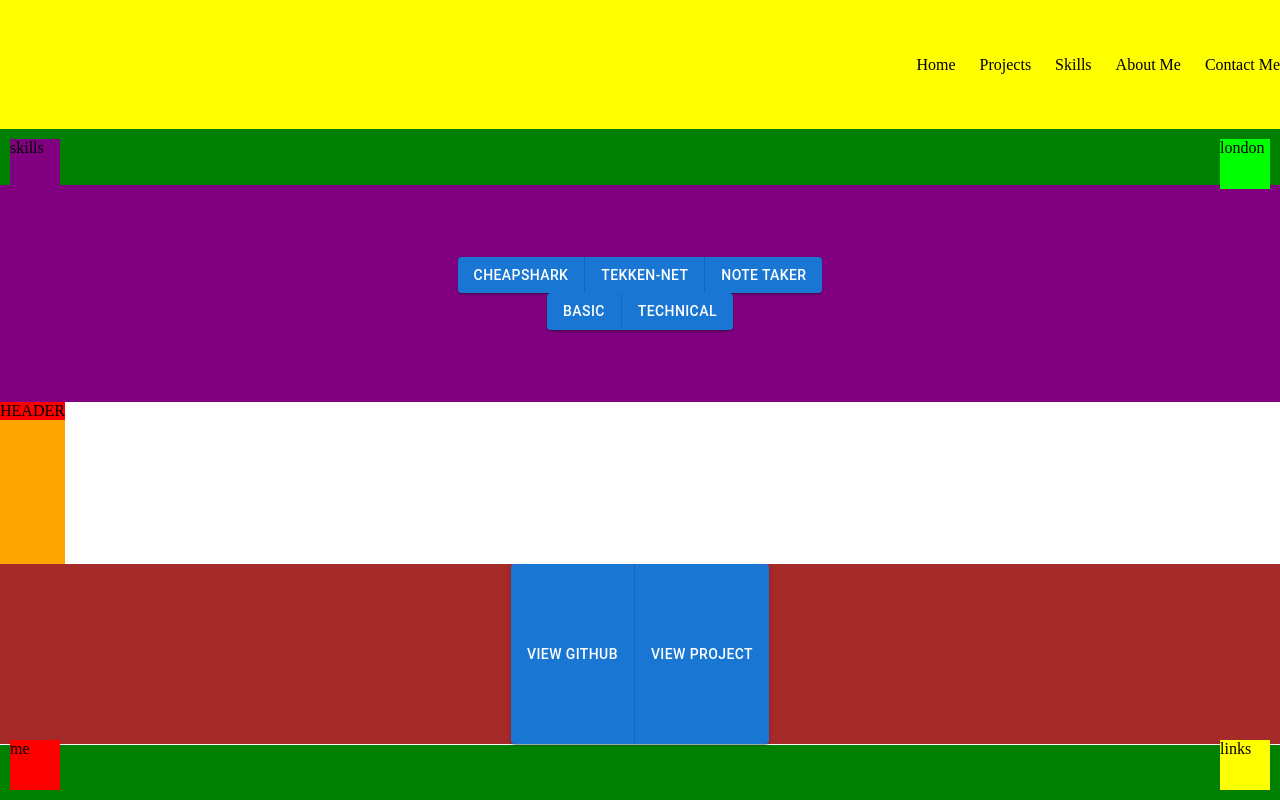
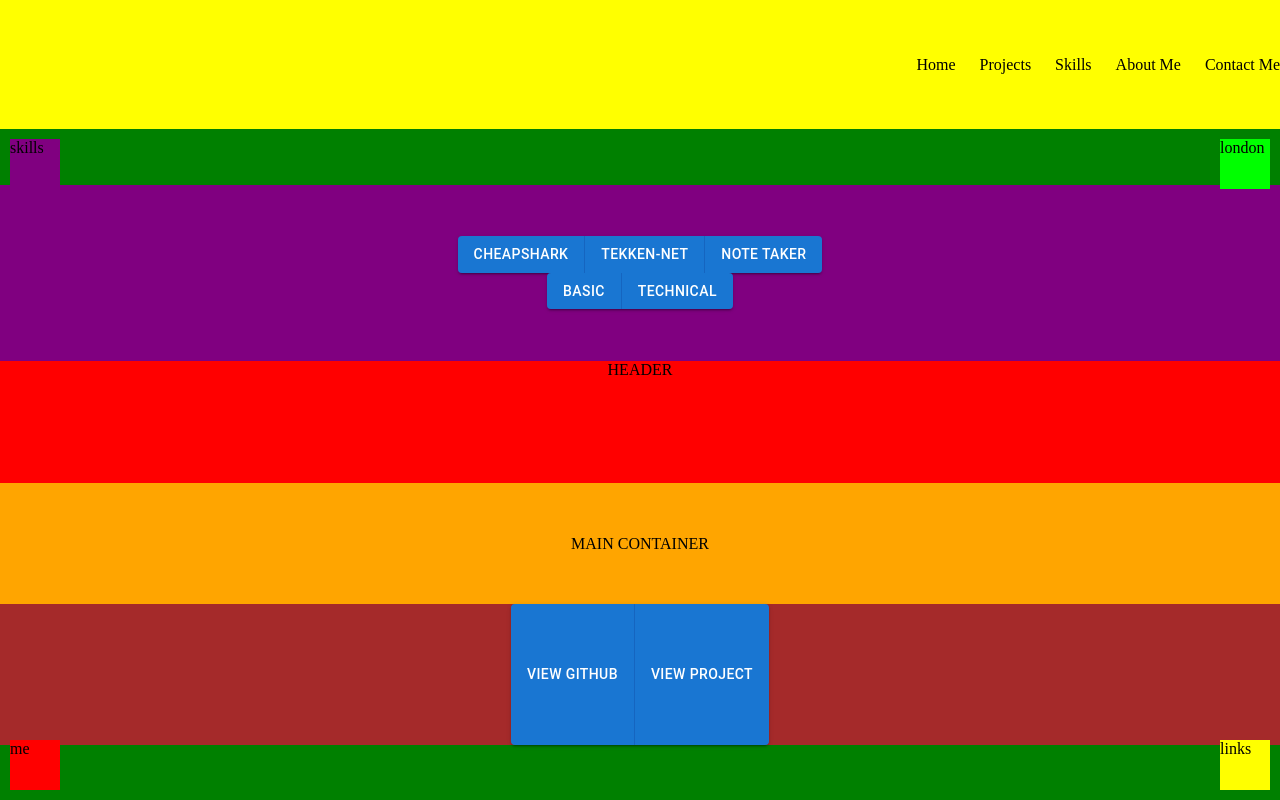
Before and after one commit to aiacuone/portfolio-v3, a Next.js app: page /projects in a window 1280 px wide. Built offline with nearby package versions, Linux system fonts and the light colour scheme.

Commit message:
minor changes to projects layout normal

```diff
--- a/pages/projects.js
+++ b/pages/projects.js
@@ -189,11 +189,11 @@ export default function projects() {
         minWidth: minWidth,
         display: 'grid',
         gridTemplateColumns: 'repeat(10,1fr)',
-        gridTemplateRows: 'auto repeat(8,1fr) auto',
+        gridTemplateRows: 'auto auto repeat(7,1fr) auto',
       },
       detailsButton: { color: 'black', background: 'white' },
       mainContainer: {
-        gridArea: '2/1/10/11',
+        gridArea: '3/1/10/11',
         background: 'orange',
       },
       buttonContainer: { gridArea: '1/1/2/11', background: 'purple' },
@@ -202,6 +202,7 @@ export default function projects() {
         background: 'brown',
       },
       headerContainer: {
+        gridArea: '2/1/3/11',
         background: 'red',
       },
     })
@@ -273,7 +274,6 @@ export default function projects() {
         <Grid container className={classes.container}>
           <Grid
             container
-            // spacing={1}
             justifyContent="center"
             alignItems="center"
             className={classes.buttonContainer}
@@ -285,13 +285,18 @@ export default function projects() {
               <DetailButtons />
             </Grid>
           </Grid>
-          <Grid item className={classes.mainContainer}>
           <Grid
             container
             className={classes.headerContainer}
             justifyContent="center">
             HEADER
           </Grid>
+          <Grid
+            container
+            className={classes.mainContainer}
+            justifyContent="center"
+            alignItems="center">
+            MAIN CONTAINER
           </Grid>
           <Grid
             container
```
Lines whose indentation alone changed are shown as unchanged.
